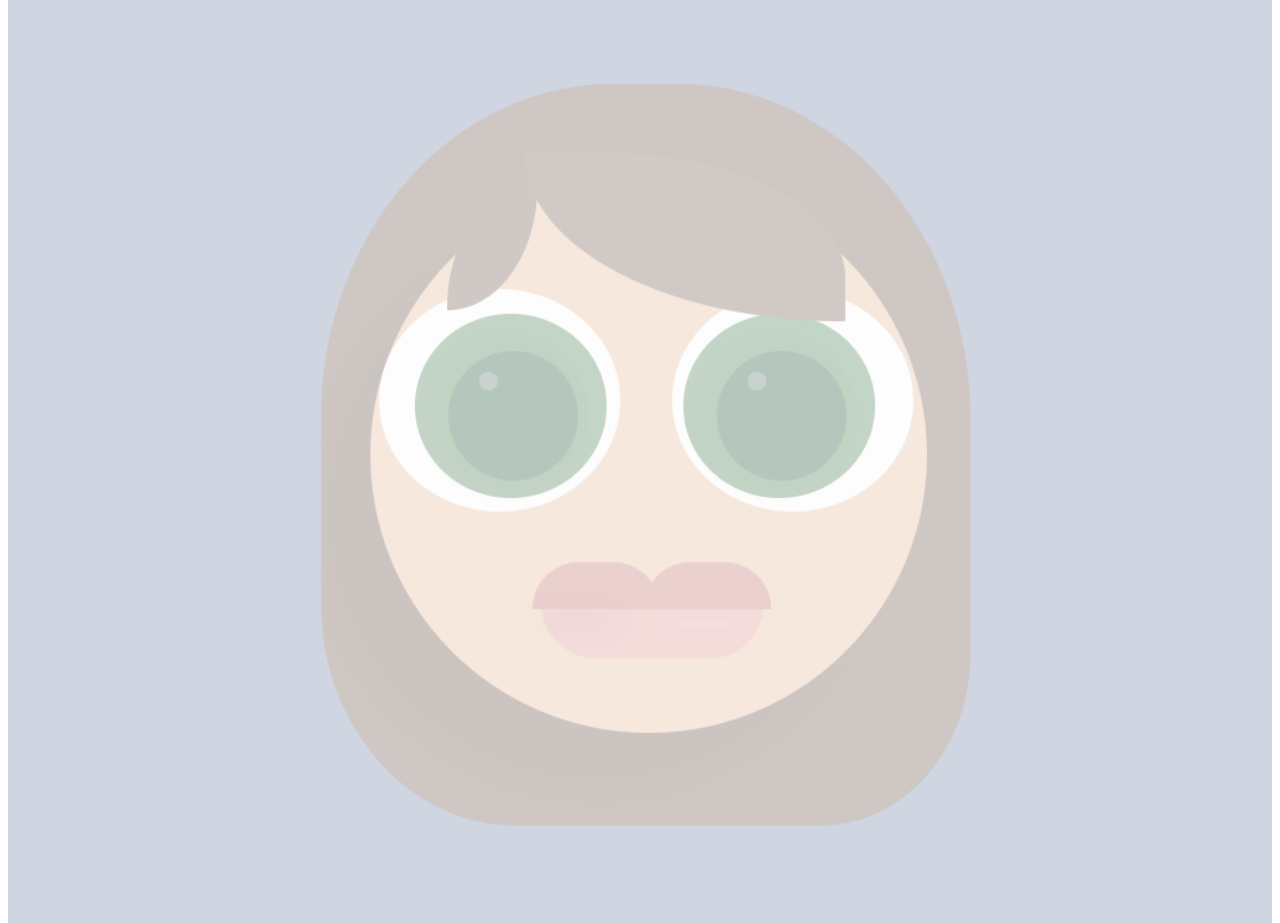
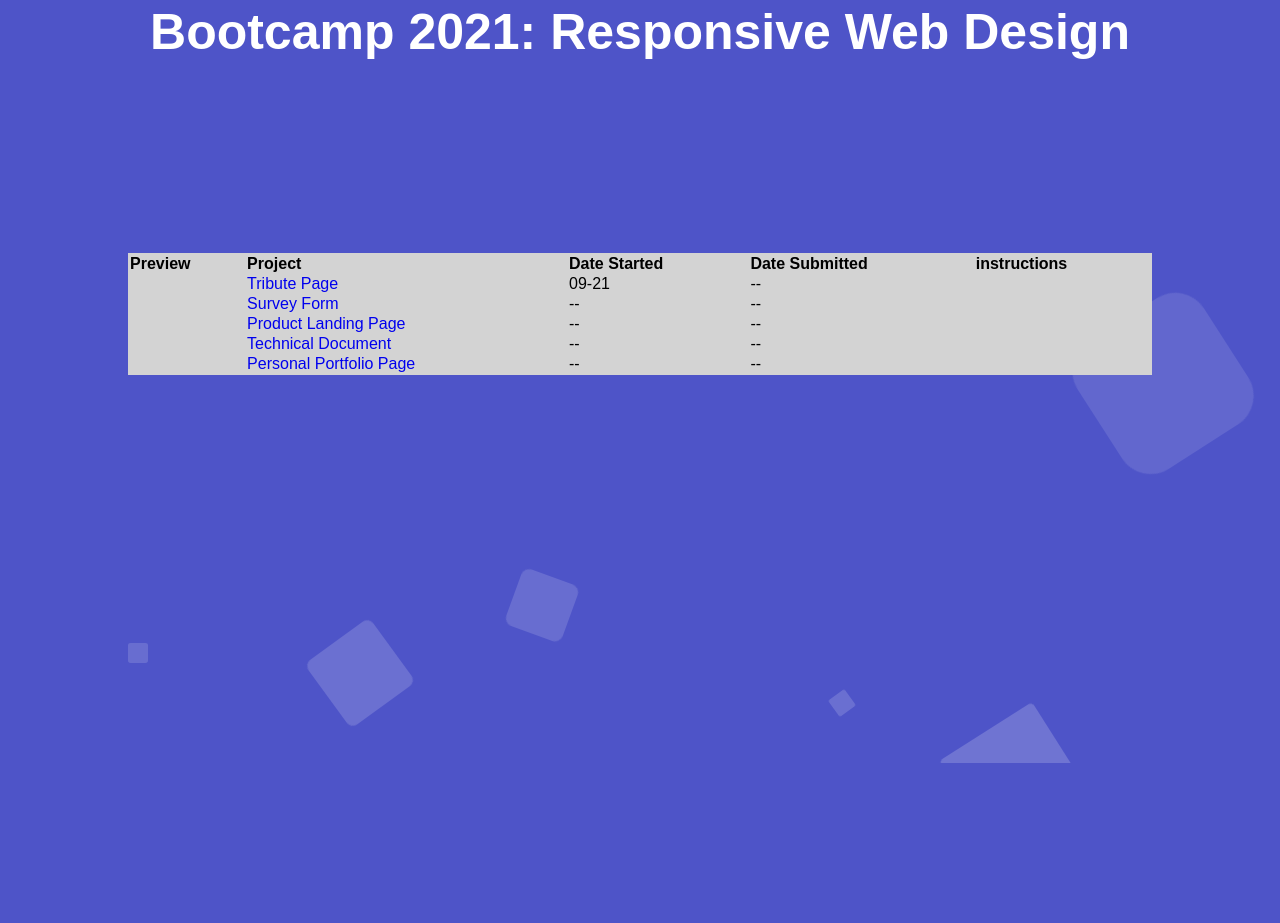
Before and after one commit to teiResa/rwd, a plain HTML site: page index.html in a window 1280 px wide. Shown: the part 197-1120 px from the top of the page. Drawn offline with Linux system fonts and the light colour scheme.

Commit message:
improvements
-added background
-bg to back
-x-indexed everything
links
-table updated

```diff
--- /dev/null
+++ b/css/background.css
@@ -0,0 +1,157 @@
+/* Background credit to...
+https://codepen.io/mohaiman/pen/MQqMyo?editors=1100
+*/
+
+@import url('https://fonts.googleapis.com/css?family=Exo:400,700');
+
+*{
+    margin: 0px;
+    padding: 0px;
+}
+
+body{
+    font-family: sans-serif;
+    background-color: #4e54c8;
+
+}
+
+
+.title {
+    width: 100%;
+    position: absolute;
+    top:25vh;
+
+    z-index: 1;
+}
+
+.title h1{
+    text-align: center;
+    color: #fff;
+    font-size: 50px;
+}
+
+
+.bg-wrap{
+    background: #4e54c8;
+    background: -webkit-linear-gradient(to left, #8f94fb, #4e54c8);
+    width: 100%;
+    height:45vh;
+
+    z-index: -3;
+
+}
+
+.circles{
+    position: absolute;
+    top: 0;
+    left: 0;
+    width: 100%;
+    height: 120%;
+    overflow: hidden;
+}
+
+.circles li{
+    position: absolute;
+    display: block;
+    list-style: none;
+    width: 20px;
+    height: 20px;
+    background: rgba(255, 255, 255, 0.2);
+    animation: animate 25s linear infinite;
+    bottom: -150px;
+
+}
+
+.circles li:nth-child(1){
+    left: 25%;
+    width: 80px;
+    height: 80px;
+    animation-delay: 0s;
+}
+
+
+.circles li:nth-child(2){
+    left: 10%;
+    width: 20px;
+    height: 20px;
+    animation-delay: 2s;
+    animation-duration: 12s;
+}
+
+.circles li:nth-child(3){
+    left: 70%;
+    width: 20px;
+    height: 20px;
+    animation-delay: 4s;
+}
+
+.circles li:nth-child(4){
+    left: 40%;
+    width: 60px;
+    height: 60px;
+    animation-delay: 0s;
+    animation-duration: 18s;
+}
+
+.circles li:nth-child(5){
+    left: 65%;
+    width: 20px;
+    height: 20px;
+    animation-delay: 0s;
+}
+
+.circles li:nth-child(6){
+    left: 75%;
+    width: 110px;
+    height: 110px;
+    animation-delay: 3s;
+}
+
+.circles li:nth-child(7){
+    left: 35%;
+    width: 150px;
+    height: 150px;
+    animation-delay: 7s;
+}
+
+.circles li:nth-child(8){
+    left: 50%;
+    width: 25px;
+    height: 25px;
+    animation-delay: 15s;
+    animation-duration: 45s;
+}
+
+.circles li:nth-child(9){
+    left: 20%;
+    width: 15px;
+    height: 15px;
+    animation-delay: 2s;
+    animation-duration: 35s;
+}
+
+.circles li:nth-child(10){
+    left: 85%;
+    width: 150px;
+    height: 150px;
+    animation-delay: 0s;
+    animation-duration: 11s;
+}
+
+
+
+@keyframes animate {
+
+    0%{
+        transform: translateY(0) rotate(0deg);
+        opacity: 1;
+        border-radius: 0;
+    }
+
+    100%{
+        transform: translateY(-1000px) rotate(720deg);
+        opacity: 0;
+        border-radius: 50%;
+    }
+
+}
--- a/css/style.css
+++ b/css/style.css
@@ -1,23 +1,9 @@
 header {
   display: flex;
   justify-content: center;
+  z-index: 2;
 }
 
-.bg-wrap {
-  display: block;
-  position: relative;
-
-  overflow:hidden;
-  position: absolute;
-}
-
-.bg {
- opacity: 0.3;
- left: 0;
- top: 0;
- width: 100%;
- height: auto;
-}
 
 main {
   z-index: 0;
@@ -26,6 +12,7 @@ main {
   grid-template-areas:
       "header" "content" "footer";
 
+  max-height: 800px;
 }
 
 
@@ -33,22 +20,35 @@ main {
   justify-content: center;
   padding: 10%;
   padding-top: 3%;
-  opacity: 1;
+  top:-50px;
+
+  z-index: 4;
+
 }
 
 #explaination {
   grid-area: 1/1/2/2;
   background-color: lightblu;
   height: auto;
-  margin-bottom; 5%;
+  margin-bottom: 5%;
 }
 
-#table {
+table {
   grid-area: 1/2/2/3;
   justify-self: center;
   background-color: lightgrey;
   width: 100%;
+
+  opacity: 0.8;
+  z-index: 4;
 }
+
+#table {
+  opacity: 100%;
+}
+
+
+
 #tablehead {
   font-weight: 600;
 }
@@ -61,6 +61,6 @@ a {
 
 #certificate {
   background-color: lightpin;
-  width: 100%;
-  height: 100%;
+  width: 80%;
+  height: auto;
 }
--- a/index.html
+++ b/index.html
@@ -5,16 +5,32 @@
     <title>Bootcamp 2021</title>
     <link rel="icon" href="assets/teiResaHead.ico">
     <link rel="stylesheet" href="css/style.css">
+    <link rel="stylesheet" href="css/background.css">
   </head>
   <body>
     <div class="temp">
+      <div class="bg-wrap" >
+            <ul class="circles">
+                    <li></li>
+                    <li></li>
+                    <li></li>
+                    <li></li>
+                    <li></li>
+                    <li></li>
+                    <li></li>
+                    <li></li>
+                    <li></li>
+                    <li></li>
+            </ul>
+    </div >
       <header>
-      <h1>Bootcamp 2021: Responsive Web Design</h1>
+      <div class="title">
+          <h1>Bootcamp 2021: Responsive Web Design</h1>
+      </div>
+
       </header>
       <main>
-        <div id="bg-wrap">
-          <img class="bg" src="assets/bg-css-logo.PNG" alt="">
-        </div>
+
         <section id="content">
 
           <div id="explaination">
@@ -30,7 +46,7 @@
             </tr>
             <tr>
               <td> <img src="#" alt=""></td>
-              <td> <a href="#"> Tribute Page </a></td>
+              <td> <a href="file:///C:/Users/resab/OneDrive/Documents/GitHub/rwd/tribute/tribute.html"> Tribute Page </a></td>
               <td>09-21</td>
               <td>--</td>
             </tr>
--- a/tribute/tribute.css
+++ b/tribute/tribute.css
@@ -17,6 +17,7 @@ header {
 	justify-content: center;
   flex-direction:column;
 	background-color: #646363;
+
 
 
 }
```
